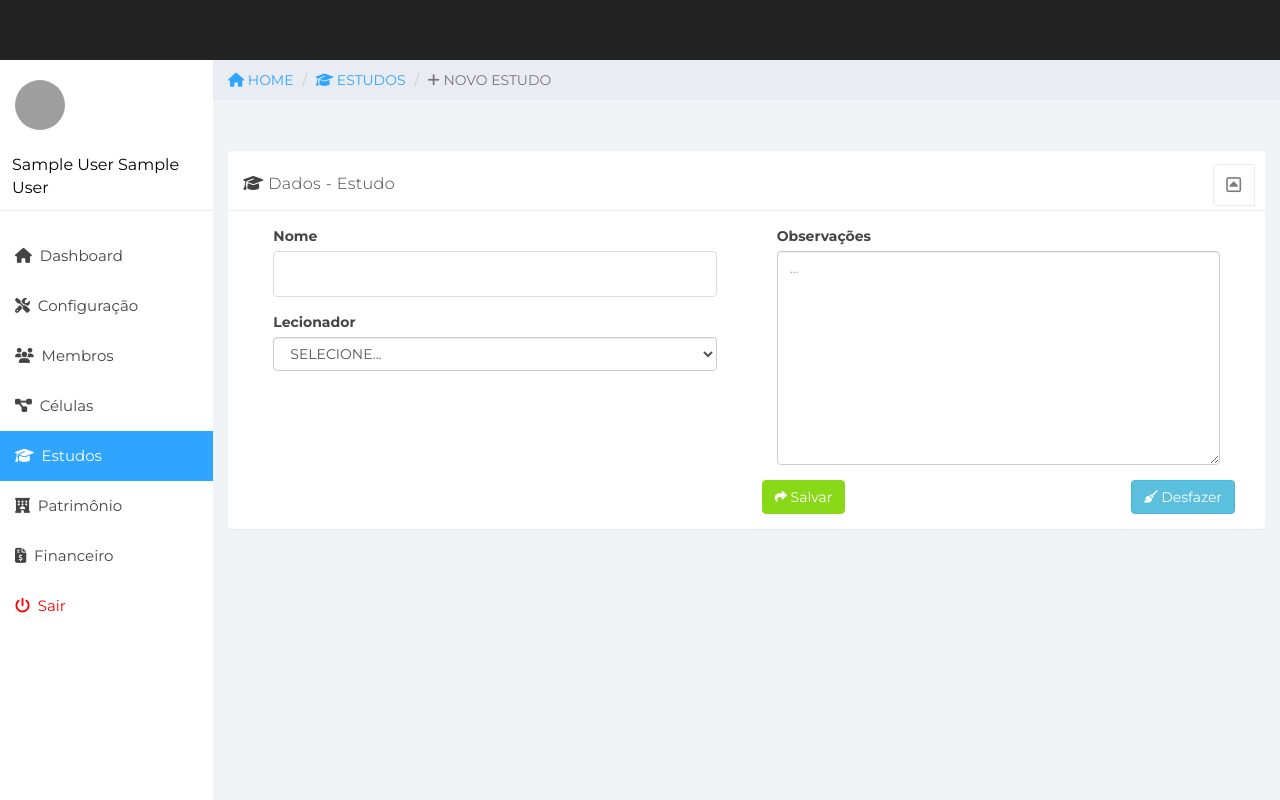
After one commit to FelipeSilveiraL/CFA, a PHP site: page /projetos/front/novoEstudo.php?pagina=7 in a window 1280 px wide. The commit adds this page. Run offline with PHP 8.4, Linux system fonts and the light colour scheme; the visitor is signed in with stand-in values (Sample User, id 1); data that the repository does not hold is empty; some libraries are stand-ins or nearby versions; grey boxes are pictures that could not be loaded.

Commit message:
New screen
Estudos

```diff
--- a/back/permissao.php
+++ b/back/permissao.php
@@ -21,6 +21,9 @@ switch ($_GET['pagina']) {
     case '6';
         $financeiro = 'class="active"';
     break;
+    case '7';
+        $estudos = 'class="active"';
+    break;
 }
 
 //permissões de telas
@@ -39,3 +42,6 @@ $_SESSION['tela_patrimonio'] == 0 ? $patrimonio .= " style='display: none;'" : $
 
 /* ===== FINANCEIRO ===== */
 $_SESSION['tela_financeiro'] == 0 ? $financeiro .= " style='display: none;'" : $financeiro .= " style='display: block;'";
+
+/* ===== ESTUDOS ===== */
+$_SESSION['tela_estudos'] == 0 ? $estudos .= " style='display: none;'" : $estudos .= " style='display: block;'";
--- a/back/query.php
+++ b/back/query.php
@@ -32,6 +32,7 @@ P.tela_membros,
 P.tela_celula,
 P.tela_patrimonio,
 p.tela_financeiro,
+p.tela_estudos,
 P.config_informacao,
 P.config_sistema,
 P.config_menus,
@@ -51,6 +52,8 @@ P.patrimonio_adicionar,
 P.patrimonio_excluir,
 P.financeiro_adicionar,
 P.financeiro_excluir,
+P.estudos_adicionar,
+P.estudos_excluir,
 
 MEC.nome AS estado_civil,
 MG.nome AS genero,
@@ -139,7 +142,7 @@ FROM cfa_reuniao CR";
 
 /* ============================================================================== */
 
-//MEMBROS
+//MEMBROS Celula participantes
 $queryParticipantes = "SELECT
 CP.id_usuario,
 CP.nome
--- a/back/validacao.php
+++ b/back/validacao.php
@@ -43,6 +43,7 @@
 		$_SESSION['tela_celula'] = $usuario['tela_celula'];
 		$_SESSION['tela_patrimonio'] = $usuario['tela_patrimonio'];
 		$_SESSION['tela_financeiro'] = $usuario['tela_financeiro'];
+		$_SESSION['tela_estudos'] = $usuario['tela_estudos'];
 
 		//TELA CONFIGURAÇÔES
 		$_SESSION['config_informacao'] = $usuario['config_informacao'];
@@ -73,6 +74,9 @@
 		$_SESSION['financeiro_adicionar'] = $usuario['financeiro_adicionar'];
 		$_SESSION['financeiro_excluir'] = $usuario['financeiro_excluir'];
 
+		//TELA ESTUDOS
+		$_SESSION['estudos_adicionar'] = $usuario['estudos_adicionar'];
+		$_SESSION['estudos_excluir'] = $usuario['estudos_excluir'];
 
 		//levando o usuário para a pagina principal
 		header('Location: ../front/dashboard.php?pagina=1');
--- a/front/menu.php
+++ b/front/menu.php
@@ -29,6 +29,10 @@
 			<a href="celula.php?pagina=4&modo=1"><i class="fas fa-project-diagram"></i>&nbsp; Células</a>
 		</li>
 
+		<li <?= $estudos ?>>
+			<a href="estudos.php?pagina=7"><i class="fas fa-graduation-cap"></i>&nbsp; Estudos</a>
+		</li>
+
 		<li <?= $patrimonio ?>>
 			<a href="patrimonio.php?pagina=5"><i class="fas fa-hotel"></i>&nbsp; Patrimônio</a>
 		</li>
--- /dev/null
+++ b/front/novoEstudo.php
@@ -0,0 +1,222 @@
+<?php
+setlocale(LC_TIME, 'pt_BR', 'pt_BR.utf-8', 'pt_BR.utf-8', 'portuguese');
+date_default_timezone_set('America/Sao_Paulo');
+
+include('head.php');
+include('header.php');
+/* PERMISSÃO */
+$_SESSION['tela_estudos'] == 1 ?: header('location: dashboard.php?pagina=1');
+
+include('menu.php');
+include('../back/query.php');
+
+
+if (!empty($_GET['idEstudo'])) {
+	//Editar
+
+} else {
+	//Novo
+	$icon = '<i class="fas fa-plus"></i>';
+	$nome = 'Novo estudo';
+	$titulo = 'Dados - Estudo';
+	$button = 'Salvar';
+	$display = 'style= "display: none;"';
+}
+
+?>
+<div class="col-sm-9 col-sm-offset-3 col-lg-10 col-lg-offset-2 main">
+	<!--DIV é finalizada no footer.php-->
+
+	<!--NAVEGAÇÃO-->
+	<div class="row">
+		<ol class="breadcrumb">
+			<li>
+				<a href="dashboard.php?pagina=1"><i class="fas fa-home"></i> Home</a>
+			</li>
+			<li><a href="estudos.php?pagina=7"><i class="fas fa-graduation-cap"></i> Estudos</li></a>
+			<li class="active"><?= $icon . " " . $nome ?></li>
+		</ol>
+	</div>
+	<!-- /.NAVEGAÇÃO-->
+
+	<!--TITULO DA PAGINA-->
+	<div class="row">
+		<div class="col-lg-12">
+			<h1 class="page-header"></h1>
+		</div>
+	</div>
+	<!--/. TITULO DA PAGINA-->
+
+	<!--CONTEUDO-->
+
+	<div class="row">
+		<div class="col-lg-12">
+			<div class="row">
+				<div class="col-lg-12">
+					<div class="alert bg-success" role="alert" id="msnAlertaSuccess" style="display: <?= $_GET['msn'] == 1 ? "block" : "none" ?>;">
+						<em class="fa fa-lg fa-warning">&nbsp;</em> Cadastrado com sucesso!<a href="javascript:" class="pull-right" onclick="fecharSuccess()"><em class="fa fa-lg fa-close"></em></a>
+					</div>
+				</div>
+			</div>
+
+			<div class="row">
+				<div class="col-lg-12">
+					<div class="alert bg-info" role="alert" id="msnAlertaInfo" style="display: <?= $_GET['msn'] == 2 ? "block" : "none" ?>;">
+						<em class="fa fa-lg fa-warning">&nbsp;</em> Editado com sucesso!<a href="javascript:" class="pull-right" onclick="fecharInfo()"><em class="fa fa-lg fa-close"></em></a>
+					</div>
+				</div>
+			</div>
+			<!--/.row-->
+			<div class="panel panel-default">
+				<div class="panel-heading textNome">
+					<i class="fas fa-graduation-cap"></i> <?= $titulo ?>
+					<span class="pull-right clickable panel-toggle panel-button-tab-left"><em class="fa fa-toggle-up"></em></span>
+				</div>
+				<div class="panel-body">
+					<div class="col-md-6">
+						<form role="form" method="POST" action="../back/novoPatrimonio.php?idPatrimonio=<?= $_GET['idPatrimonio'] ?>" enctype="multipart/form-data">
+							<div class="col-xs-12">
+								<div class="form-group">
+									<label>Nome</label>
+									<input class="form-control" name="nome" maxlength="50" value="<?= !empty($patrimonio['nome']) ? $patrimonio['nome'] : ""  ?>" required>
+								</div>
+							</div>
+							<div class="col-xs-12">
+								<div class="form-group">
+									<label>Lecionador</label>
+									<select class="form-control" name="situacao">
+										<?php
+										if (!empty($patrimonio['id_situacao'])) {
+											echo '<option value="' . $patrimonio['id_situacao'] . '">' . $patrimonio['situacao'] . '</option>';
+											echo '<option>------------</option>';
+											while ($situacao = $resultSituacao->fetch_assoc()) {
+												echo '<option value="' . $situacao['id'] . '">' . $situacao['nome'] . '</option>';
+											}
+										} else {
+											echo '<option>Selecione...</option>';
+
+											$resultUsuarios = $conn->query($queryUsuarios);
+											while ($usuarios = $resultUsuarios->fetch_assoc()) {
+												echo '<option value="' . $usuarios['id'] . '">' . $usuarios['nome'] . '</option>';
+											}
+										}
+										?>
+									</select>
+								</div>
+							</div>
+					</div>
+					<div class="col-md-6">
+						<div class="col-md-12">
+							<div class="form-group">
+								<label>Observações</label>
+								<textarea class="form-control" id="message" name="observacao" placeholder="..." rows="10"><?= !empty($patrimonio['observacao']) ? $patrimonio['observacao'] : ""  ?></textarea>
+							</div>
+						</div>
+
+						<div style="display: <?= $_SESSION['patrimonio_adicionar'] == 1 ? "block" : "none" ?>;">
+							<button type="submit" class="btn btn-success" id="enviar">
+								<i class="fas fa-share fa-sm text-white-50"></i>&nbsp;<?= $button ?>
+							</button>
+							<button type="reset" class="btn btn-info pull-right">
+								<i class="fas fa-broom fa-sm text-white-50"></i>&nbsp;Desfazer
+							</button>
+						</div>
+					</div>
+					</form>
+				</div>
+			</div>
+		</div>
+	</div>
+
+	<div class="row" <?= $display ?>>
+		<div class="col-lg-6">
+			<div class="panel panel-default">
+				<div class="panel-heading textNome">
+					Documentos
+					<span class="pull-right clickable panel-toggle panel-button-tab-left"><em class="fa fa-toggle-up"></em></span>
+				</div>
+				<div class="panel-body">
+					<div class="col-md-12">
+						<div class="row">
+							<div class="panel panel-primary filterable col-md-13">
+								<div class="panel-heading">
+									<div class="pull-right">
+										<!-- Button trigger modal -->
+										<button type="button" class="btn btn-success btn-sm" data-toggle="modal" data-target="#doc" style="display: <?= $_SESSION['patrimonio_adicionar'] == 1 ? "inline-block" : "none" ?>;">
+											<i class="fas fa-plus"></i> Novo Documento
+										</button>
+									</div>
+								</div>
+								<table class="table table-bordered table-hover table-responsive">
+									<thead>
+										<tr class="filters">
+											<th>
+												<input type="text" class="form-control" placeholder="Nome" disabled>
+											</th>
+											<th>
+												<input type="text" class="form-control" placeholder="Caminho" disabled>
+											</th>
+										</tr>
+									</thead>
+									<tbody>
+										<?php
+										$queryDocumentosPatrimonios .= " WHERE id_patrimonio = ".$_GET['idPatrimonio'];
+										$resultadoDocumentos = $conn->query($queryDocumentosPatrimonios);
+
+										while ($documentos = $resultadoDocumentos->fetch_assoc()) {
+											echo '<tr>
+														<td>' . $documentos['nome'] . '</td>
+														<td><a href="' . $documentos['documento'] . '" target="_blank"><i class="fas fa-download fa-2x"></i></a></td>
+													</tr>';
+										}
+										?>
+									</tbody>
+								</table>
+							</div>
+						</div>
+					</div>
+				</div>
+			</div>
+		</div>
+	</div>
+</div><!-- /.panel-->
+</div><!-- /.col-->
+
+<!--/. CONTEUDO-->
+
+<!-- FECHAR MSN DE CADASTRADO COM SUCESSO -->
+<script>
+	function fecharSuccess() {
+		let msn = document.getElementById("msnAlertaSuccess").style.display;
+
+		if (msn == "block") {
+			document.getElementById("msnAlertaSuccess").style.display = "none";
+		}
+	}
+</script>
+
+
+
+<script>
+	function fecharInfo() {
+		let msn = document.getElementById("msnAlertaInfo").style.display;
+
+		if (msn == "block") {
+			document.getElementById("msnAlertaInfo").style.display = "none";
+		}
+	}
+</script>
+
+<script>
+	function fecharDoc() {
+		let msn = document.getElementById("msnAlertaDocumento").style.display;
+
+		if (msn == "block") {
+			document.getElementById("msnAlertaDocumento").style.display = "none";
+		}
+	}
+</script>
+
+<!--FOOTER-->
+<?php include('footer.php'); ?>
+<!--/. FOOTER-->
--- a/front/novoMembro.php
+++ b/front/novoMembro.php
@@ -192,7 +192,7 @@ if (!empty($_GET['idMembro'])) {
 									</select>
 								</div>
 							</div>
-							<div class="col-xs-12">
+							<div class="col-xs-6">
 								<div class="form-group">
 									<label>Célula</label>
 									<select class="form-control" name="celula">
```
Also changed, not shown: back/alterandoPermissao.php (+9 -1 lines), front/estudos.php (added, +156 -0 lines), front/permissao.php (+58 -7 lines).
